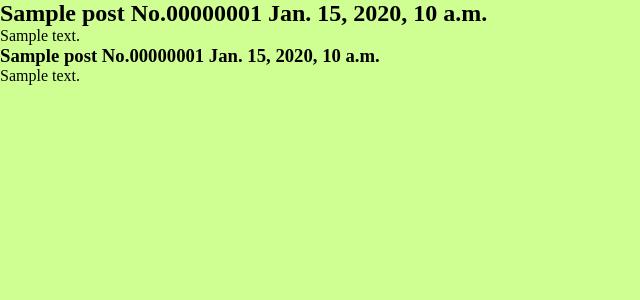
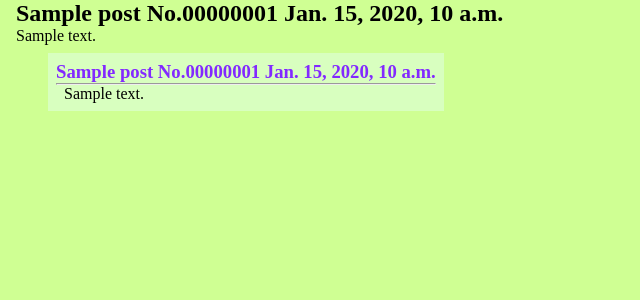
Before and after one commit to 165425/imageboard, a Django app: template templates/novachan/thread.html in a window 1280 px wide. Shown: the top 300 px of the page, without its empty margins (0-640 px from the left). Run offline with Django 3.2, Linux system fonts and the light colour scheme; the template is opened without the code that fills it: values that come from a table or form of the project are taken from there, others are empty; tables that the repository leaves empty hold one stand-in row (values such as "Sample post").

Commit message:
Add thread-box and reply-box to threadview

```diff
--- a/templates/novachan/thread.html
+++ b/templates/novachan/thread.html
@@ -5,10 +5,15 @@
 {% endblock %}
 
 {% block content %}
-    <h2>{{ thread.name }} No.{{ thread.long_id }} {{ thread.datetime }}</h2>
-    <p>{{ thread.text }}</p>
-    {% for reply in replies %}
-        <h3>{{ reply.name }} No.{{ reply.long_id }} {{ reply.datetime }}</h3>
-        <p>{{ reply.text }}</p>
-    {% endfor %}
+    <div id="thread{{ thread.long_id }}" class="thread-box">
+        <h2 class="thread-box-header">{{ thread.name }} No.{{ thread.long_id }} {{ thread.datetime }}</h2>
+        <p>{{ thread.text }}</p>
+        {% for reply in replies %}
+            <div id="reply{{ reply.long_id }}" class="reply-box">
+                <h3 class="reply-box-header">{{ reply.name }} No.{{ reply.long_id }} {{ reply.datetime }}</h3>
+                <hr>
+                <p>{{ reply.text }}</p>
+            </div>
+        {% endfor %}
+    </div>
 {% endblock %}
```
